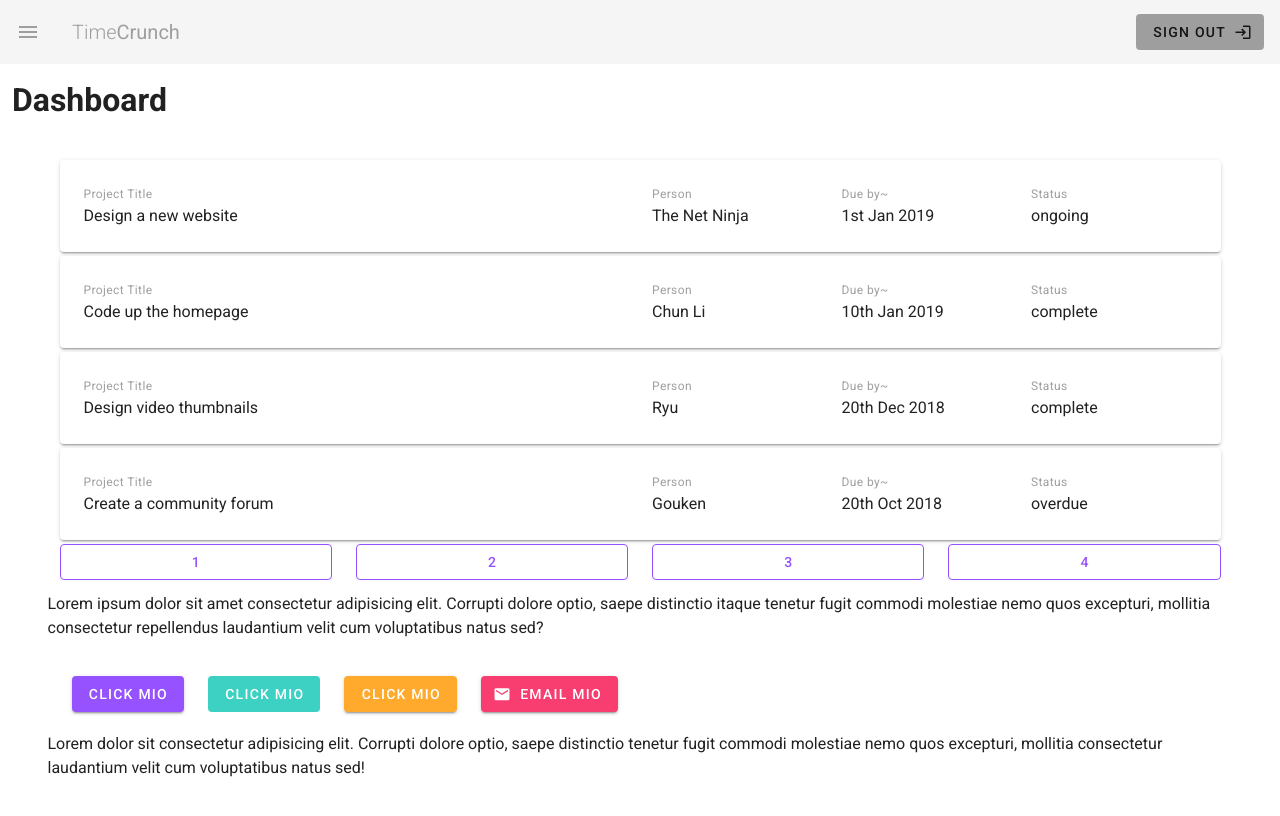
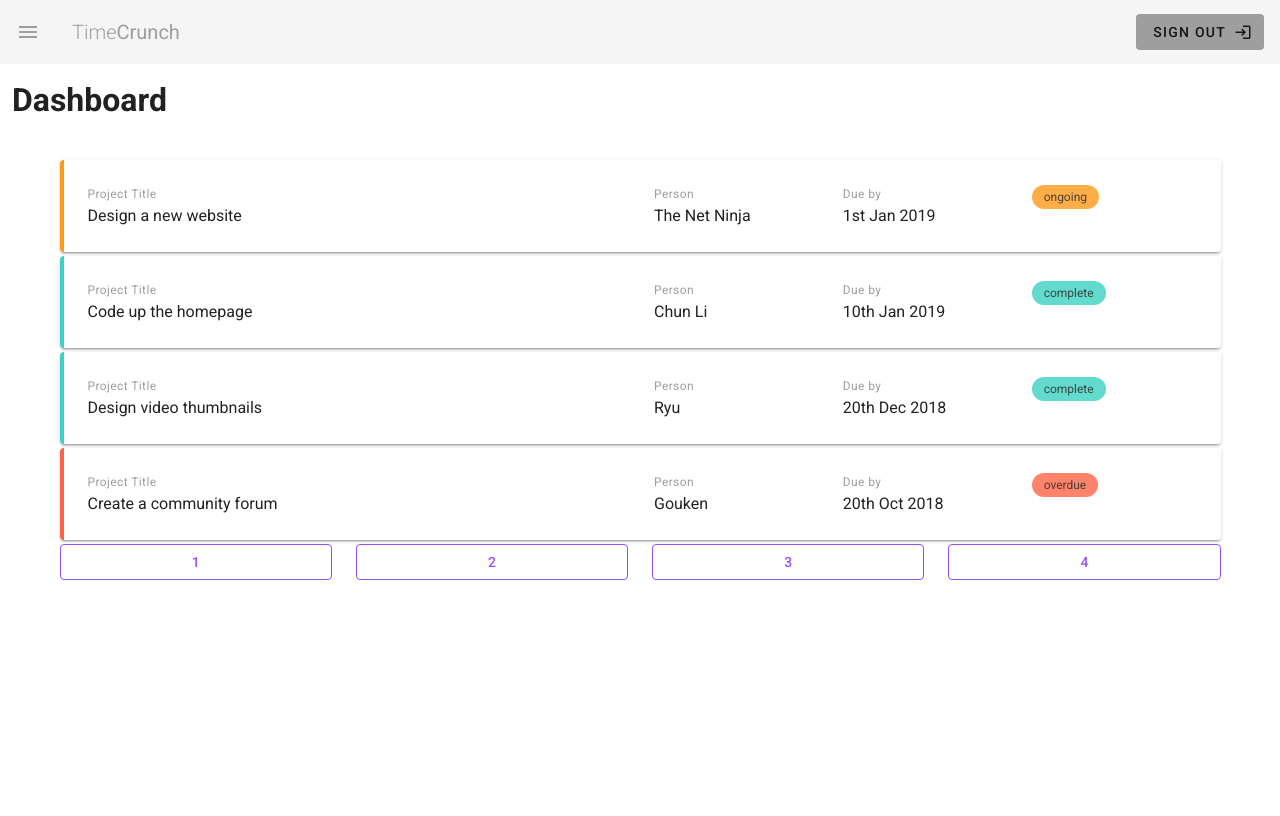
Before and after one commit to davidmbedford/TimeCrunch, a Vue app: page / in a window 1280 px wide. Shown: the top 816 px of the page. Built offline with nearby package versions, Linux system fonts and the light colour scheme.

Commit message:
Dashboard UI complete

```diff
--- a/src/views/Dashboard.vue
+++ b/src/views/Dashboard.vue
@@ -15,12 +15,13 @@
             <div>{{project.person}}</div>
           </v-col>
           <v-col xs="6" sm="4" md="2">
-            <div class="caption grey--text">Due by~</div>
+            <div class="caption grey--text">Due by</div>
             <div>{{project.due}}</div>
           </v-col>
           <v-col cols="6" sm="4" md="2">
-            <div class="caption grey--text">Status</div>
-            <div>{{project.status}}</div>
+            <div class="right">
+              <v-chip small :class="`${project.status}`">{{ project.status }}</v-chip>
+            </div>
           </v-col>
         </v-row>
       </v-card>
@@ -39,23 +40,6 @@
             <v-btn outlined block color="primary">4</v-btn>
           </v-col>
         </v-row>
-
-      <v-row>
-        <p>Lorem ipsum dolor sit amet consectetur adipisicing elit. Corrupti dolore optio, saepe distinctio itaque tenetur fugit commodi molestiae nemo quos excepturi, mollitia consectetur repellendus laudantium velit cum voluptatibus natus sed?</p>
-
-        <v-container class="my-2">
-          <v-btn class="primary mx-3">Click Mio</v-btn>
-          <v-btn depressed class="success mx-3">Click Mio</v-btn>
-          <v-btn flat class="info mx-3">Click Mio</v-btn>
-          <v-btn depresed class="error white--text mx-3">
-            <v-icon left class="hidden-md-and-down">mdi-email</v-icon>
-            email Mio
-          </v-btn>
-        </v-container>
-
-        <p>Lorem dolor sit consectetur adipisicing elit. Corrupti dolore optio, saepe distinctio tenetur fugit commodi molestiae nemo quos excepturi, mollitia consectetur laudantium velit cum voluptatibus natus sed!</p>
-
-      </v-row>
 
     </v-container>
 
@@ -77,3 +61,31 @@ export default {
 
 }
 </script>
+
+<style>
+
+.project.complete {
+  border-left: 4px solid #3cd1c2;
+}
+.project.ongoing {
+  border-left: 4px solid #fd9a19;
+}
+.project.overdue {
+  border-left: 4px solid tomato;
+}
+
+.v-chip.v-chip--no-color.theme--light.complete {
+  background:  #3cd1c2;
+  opacity: 0.8;
+}
+.v-chip.v-chip--no-color.theme--light.ongoing {
+  background:  #fd9a19;
+  opacity: 0.8;
+}
+.v-chip.v-chip--no-color.theme--light.overdue {
+  background:  tomato;
+  opacity: 0.8;
+}
+
+
+</style>
```
